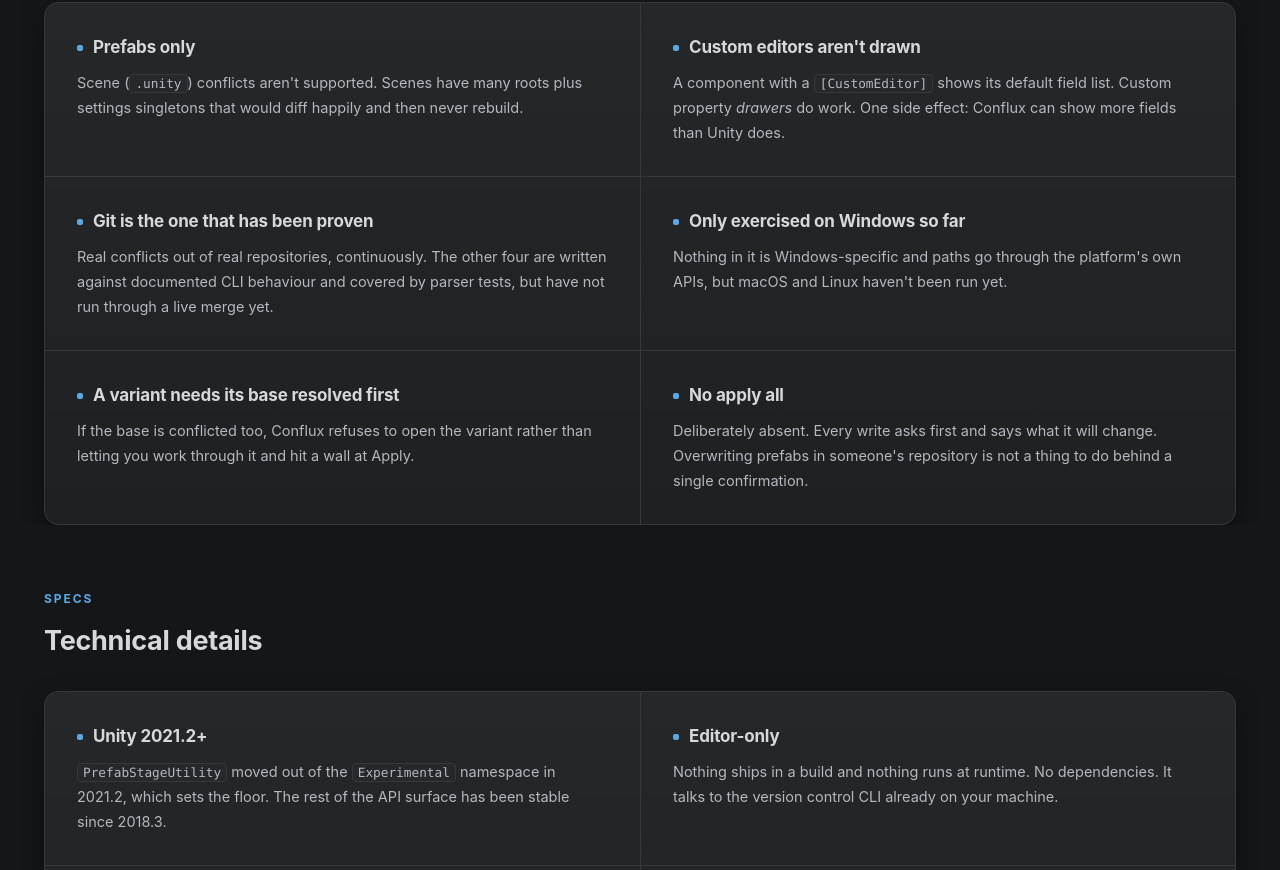
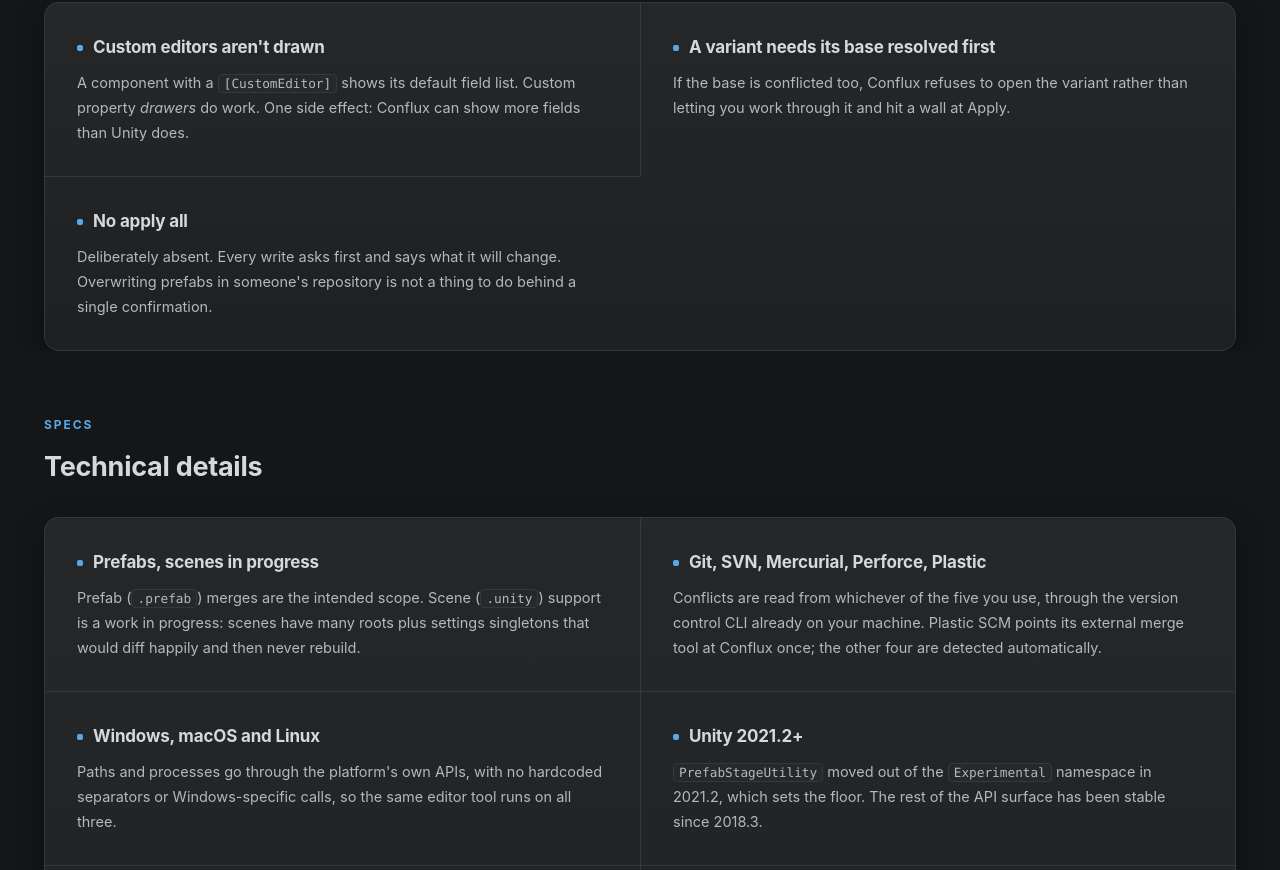
Before and after one commit to bullseyepie/confluxt_website, a plain HTML site: page index.html in a window 1280 px wide. Shown: the part 3211-4081 px from the top of the page. Drawn offline with Linux system fonts and the light colour scheme.

Commit message:
updating limitations and technical details

```diff
--- a/index.html
+++ b/index.html
@@ -288,20 +288,8 @@
   </div>
   <div class="details-grid">
   <div>
-    <h3>Prefabs only</h3>
-    <p>Scene (<code>.unity</code>) conflicts aren't supported. Scenes have many roots plus settings singletons that would diff happily and then never rebuild.</p>
-  </div>
-  <div>
     <h3>Custom editors aren't drawn</h3>
     <p>A component with a <code>[CustomEditor]</code> shows its default field list. Custom property <em>drawers</em> do work. One side effect: Conflux can show more fields than Unity does.</p>
-  </div>
-  <div>
-    <h3>Git is the one that has been proven</h3>
-    <p>Real conflicts out of real repositories, continuously. The other four are written against documented CLI behaviour and covered by parser tests, but have not run through a live merge yet.</p>
-  </div>
-  <div>
-    <h3>Only exercised on Windows so far</h3>
-    <p>Nothing in it is Windows-specific and paths go through the platform's own APIs, but macOS and Linux haven't been run yet.</p>
   </div>
   <div>
     <h3>A variant needs its base resolved first</h3>
@@ -320,6 +308,18 @@
     <h2>Technical details</h2>
   </div>
   <div class="details-grid">
+  <div>
+    <h3>Prefabs, scenes in progress</h3>
+    <p>Prefab (<code>.prefab</code>) merges are the intended scope. Scene (<code>.unity</code>) support is a work in progress: scenes have many roots plus settings singletons that would diff happily and then never rebuild.</p>
+  </div>
+  <div>
+    <h3>Git, SVN, Mercurial, Perforce, Plastic</h3>
+    <p>Conflicts are read from whichever of the five you use, through the version control CLI already on your machine. Plastic SCM points its external merge tool at Conflux once; the other four are detected automatically.</p>
+  </div>
+  <div>
+    <h3>Windows, macOS and Linux</h3>
+    <p>Paths and processes go through the platform's own APIs, with no hardcoded separators or Windows-specific calls, so the same editor tool runs on all three.</p>
+  </div>
   <div>
     <h3>Unity 2021.2+</h3>
     <p><code>PrefabStageUtility</code> moved out of the <code>Experimental</code> namespace in 2021.2, which sets the floor. The rest of the API surface has been stable since 2018.3.</p>
```
